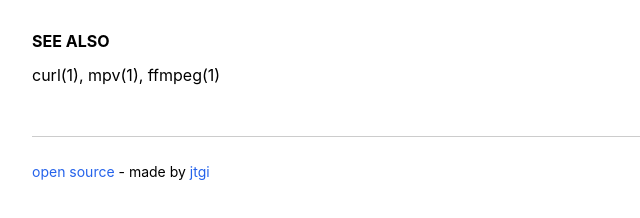
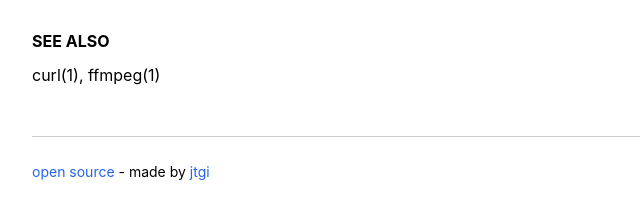
Before and after one commit to jtgi/tts, a plain HTML site: page docs/index.html in a window 1280 px wide. Shown: the part 4247-4465 px from the top of the page, 0-640 px from the left. Drawn offline with Linux system fonts and the light colour scheme.

Commit message:
remove bad examples

```diff
--- a/docs/index.html
+++ b/docs/index.html
@@ -382,7 +382,7 @@ OPTIONS:
         or rate limiting.</p>
 
     <h2>SEE ALSO</h2>
-    <p>curl(1), mpv(1), ffmpeg(1)</p>
+    <p>curl(1), ffmpeg(1)</p>
 
     <div class="credit">
         <p><a href="https://github.com/jtgi/tts">open source</a> - made by <a href="https://github.com/jtgi">jtgi</a>
```
Also changed, not shown: 3 other files.
